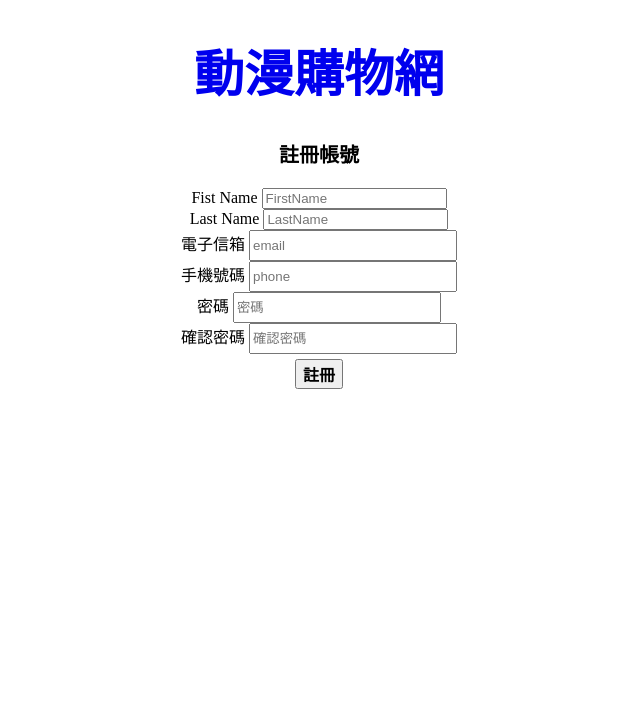
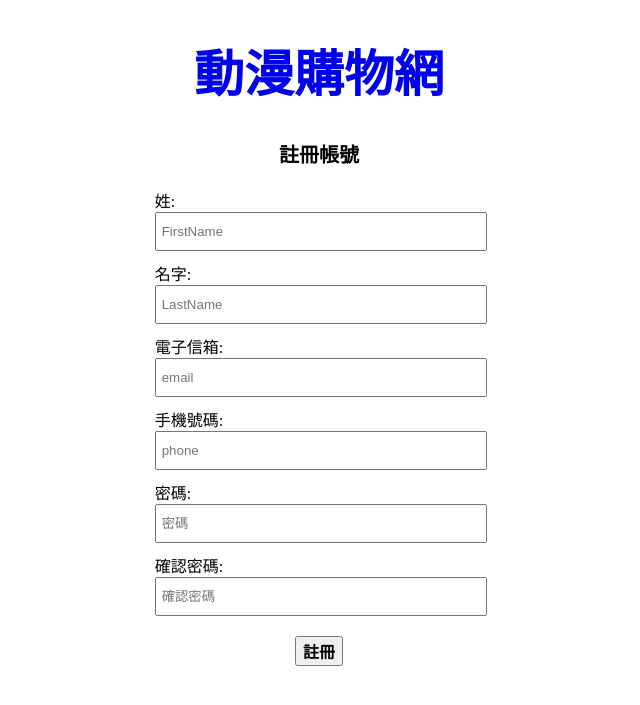
Before and after one commit to Ting0887/django_cart, a Django app: page /sign_up/ in a window 1280 px wide. Shown: the top 705 px of the page, without its empty margins (321-961 px from the left). Run offline with Django 3.2, Linux system fonts and the light colour scheme.

Commit message:
adjust UI

```diff
--- a/cartapp/forms.py
+++ b/cartapp/forms.py
@@ -112,12 +112,12 @@ class PasswordForgetForm(forms.Form):
 
 class PasswordResetForm(forms.Form):
     password1 = forms.CharField(
-            label="New Password",
-            widget=forms.PasswordInput
+            label = "New Password",
+            widget = forms.PasswordInput(attrs={'id':'new-password1'})
             )
     password2 = forms.CharField(
             label="Confirm Password",
-            widget=forms.PasswordInput
+            widget = forms.PasswordInput(attrs={'id':'new-password2'})
     )
     def clean_password1(self):
         password1 = self.cleaned_data.get('password1')
--- a/cartapp/views.py
+++ b/cartapp/views.py
@@ -41,7 +41,7 @@ def search_product(request):
         return render(request, 'index.html', {'search_products': search_products})
 
 def detail(request, prod_id=None):
-    models.ProductModel.objects.get(prod_id=prod_id)
+    product = models.ProductModel.objects.get(prod_id=prod_id)
     return render(request,"cart/detail.html",locals())
 
 @login_required(login_url='Login')
--- a/static/css/button.css
+++ b/static/css/button.css
@@ -52,3 +52,7 @@ div.checkout{
     font-size: 15px;
     margin-bottom: 35px;
   }
+
+  a.login-btn-submit{
+    text-decoration: none;
+  }
--- a/static/css/form.css
+++ b/static/css/form.css
@@ -23,18 +23,15 @@ label.input-email{
     font-weight:bold;
 }
 
-input#username, input#password{
+input#email, input#password{
     width: 200px;
     height: 25px;
 }
 
-input#password1, input#password2, input#phone, input#email, input#id_username{
-    width: 200px;
+input#password1, input#password2, input#phone, input#email, input#firstname, input#lastname,
+input#password, input#id_new_password1, input#id_new_password2{
+    width: 100%;
     height: 25px;
-}
-
-label.lastname, label.phone{
-    padding-top: 13px;
 }
 
 .error {
@@ -43,11 +40,22 @@ label.lastname, label.phone{
 
 .form-group {
     margin-bottom: 10px;
+    text-align: left;
+    padding-left: 37%;
+    display:block;
 }
 
 .form-group input {
     width: 15%;
     padding: 5px;
+}
+
+.form-input{
+    width: 40%;
+}
+
+.u-form-submit{
+margin-top: 15px;
 }
 
 .error {
--- a/templates/accounts/login.html
+++ b/templates/accounts/login.html
@@ -22,18 +22,22 @@
             <form action="" method="POST">
               {% csrf_token %}
             <div class="form-group">
+                <div class="form-input">
                     {{ form.email.label_tag }}
                     {{ form.email }}
                     {% if form.email.errors %}
                         <div class="error">{{ form.email.errors.0 }}</div>
                     {% endif %}
                 </div>
+            </div>
             <div class="form-group">
+                <div class="form-input">
                     {{ form.password.label_tag }}
                     {{ form.password }}
                     {% if form.password.errors %}
                         <div class="error">{{ form.password.errors.0 }}</div>
                     {% endif %}
+                </div>
             </div>
             {% if form.non_field_errors %}
                 <div class="form-group">
--- a/templates/accounts/register.html
+++ b/templates/accounts/register.html
@@ -25,29 +25,41 @@
               {% for field in form %}
                 {{ field.errors }}
               {% endfor %}
-                <div class="u-firstname">
-                    <label for="firstname" class="u-firstname">Fist Name</label>
+                <div class="form-group">
+                  <div class="form-input">
+                    <label for="firstname" class="firstname">姓:</label>
                     {{ form.firstname }}
+                  </div>
                 </div>
-                <div class="u-lastname">
-                  <label for="lastname" class="lastname">Last Name</label>
-                  {{ form.lastname }}
-              </div>
-                <div class="u-email">
-                    <label for="email" class="email">電子信箱</label>
+                <div class="form-group">
+                  <div class="form-input">
+                    <label for="lastname" class="lastname">名字:</label>
+                    {{ form.lastname }}
+                  </div>
+                </div>
+                <div class="form-group">
+                  <div class="form-input">
+                    <label for="email" class="email">電子信箱:</label>
                     {{ form.email }}
                   </div>
-                <div class="u-phone">
-                    <label for="phone" class="phone">手機號碼</label>
+                </div>
+                <div class="form-group">
+                  <div class="form-input">
+                    <label for="phone" class="phone">手機號碼:</label>
                     {{ form.phone }}
+                  </div>
                  </div>
-                <div class="u-password1">
-                    <label for="password1" class="password1">密碼</label>
+                <div class="form-group">
+                  <div class="form-input">
+                    <label for="password1" class="password1">密碼:</label>
                     {{ form.password1 }}
+                  </div>
                 </div>
-                <div class="u-password2">
-                    <label for="password2" class="password2">確認密碼</label>
+                <div class="form-group">
+                  <div class="form-input">
+                    <label for="password2" class="password2">確認密碼:</label>
                     {{ form.password2 }}
+                  </div>
                 </div>
                 {% if message %}
                   <div class="alert alert-warning" style="color:red;padding-left: 25px;">
```
Also changed, not shown: templates/accounts/pwd_reset_confirm.html (+14 -2 lines), templates/accounts/pwd_reset_done.html (+5 -3 lines), db.sqlite3. Lines whose indentation alone changed are shown as unchanged.
